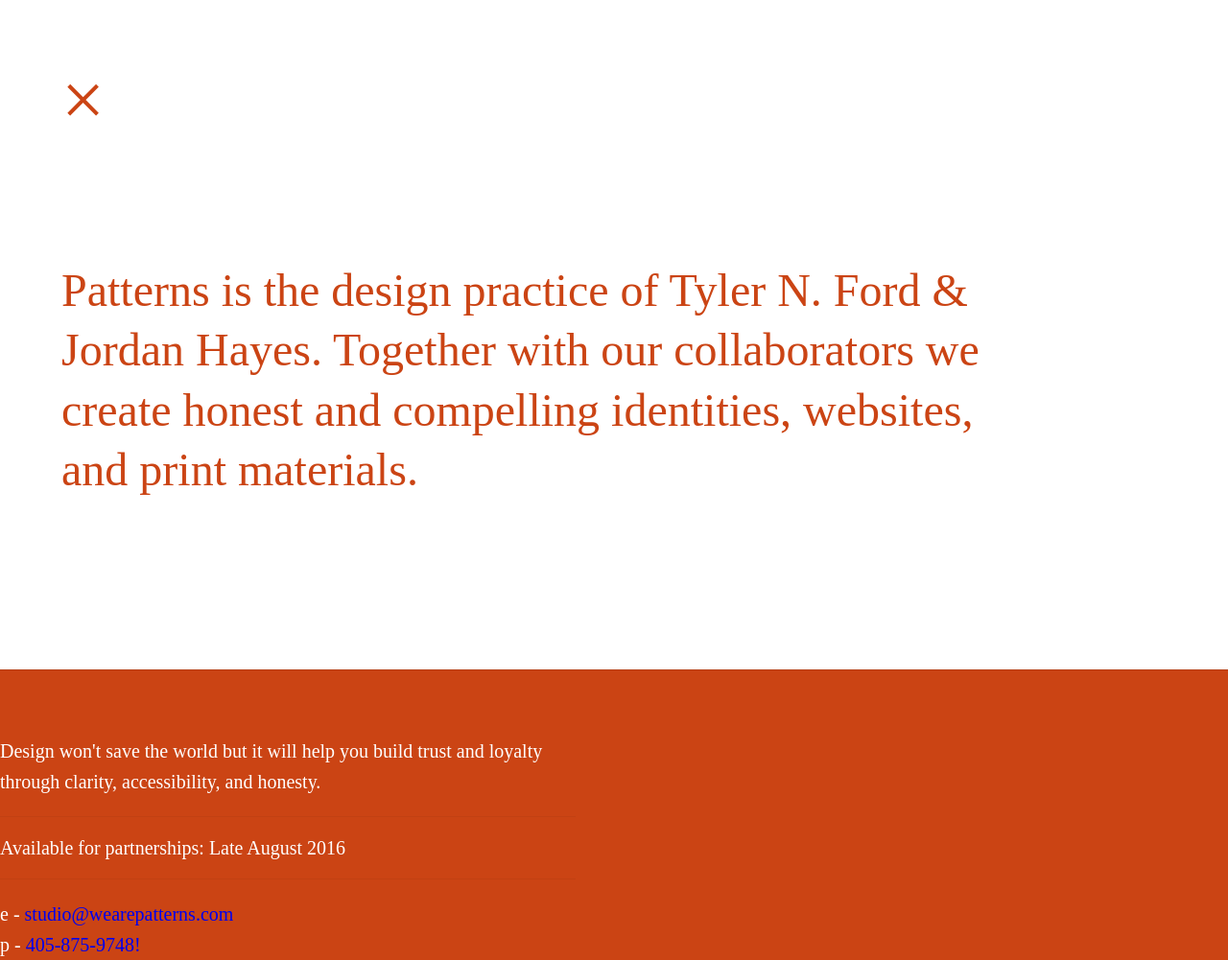
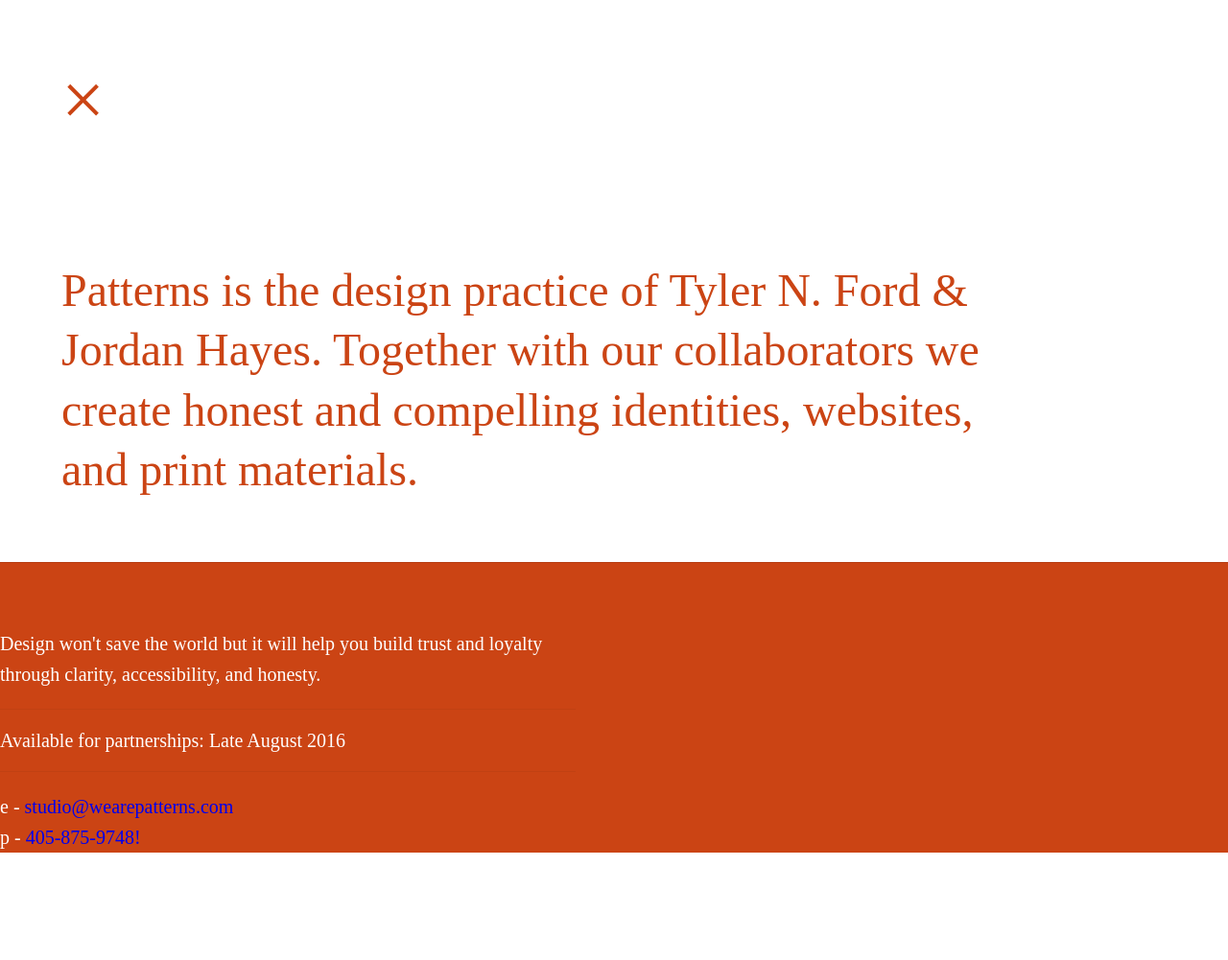
Before and after one commit to wearepatterns/wearepatterns.github.io, a Jekyll site: the page built from index.markdown, in a window 1280 px wide. Shown: the whole page at 96% size. Built offline with Jekyll 4.4.1, drawn with Linux system fonts in a browser that asks for light colours; after the commit the page ends 900 px from its top, so only the background shows below that.

Commit message:
Update new.html

```diff
--- a/_layouts/new.html
+++ b/_layouts/new.html
@@ -26,7 +26,7 @@
 <body class="fw4" style="color:#cb4414;font-family:'p22-underground';">
 
     <!--<main class="mh3 mh4-ns mh5-l mb5 mt5 mw9">-->
-    <header class="mh3 mh4-ns mh5-l mb4 pb4 pb5-l bg-near-whitie">
+    <header class="mh3 mh4-ns mh5-l mb4 mb5-l bg-near-whitie">
         <p class="mt3 mt5-l fw3 mb5 mb6-ns f2 f-subheadline-l lh-solid">&times;</p>
         <h1 class="f3 f1-l lh-title measure-narrow normal" style="-webkit-hyphens: none;-moz-hyphens: none;hyphens: none;">
             <!--&ctdot; &#8226;diamond &#9996;victory &#9759;down &#9997;writing w&#215; &#182;-->{{ content }}</h1></header>
```
